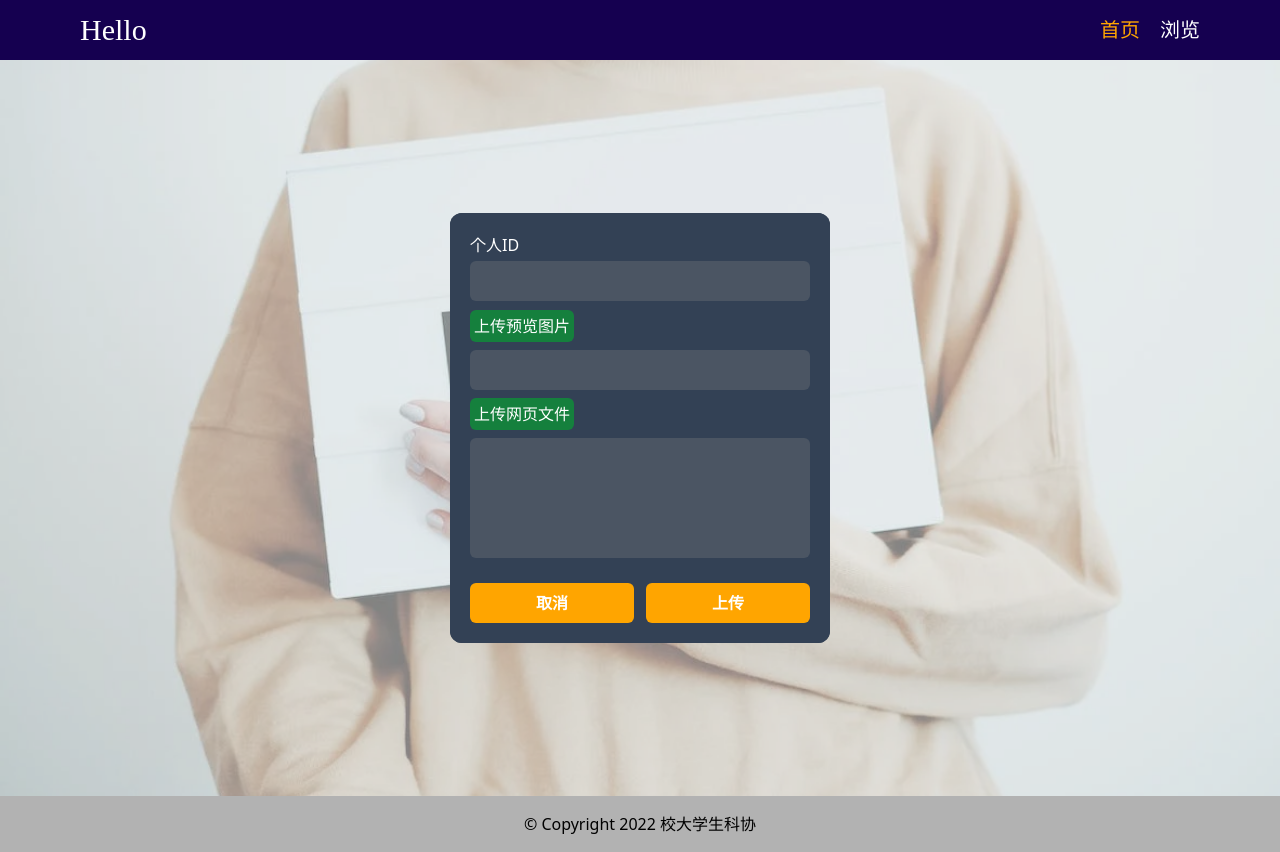
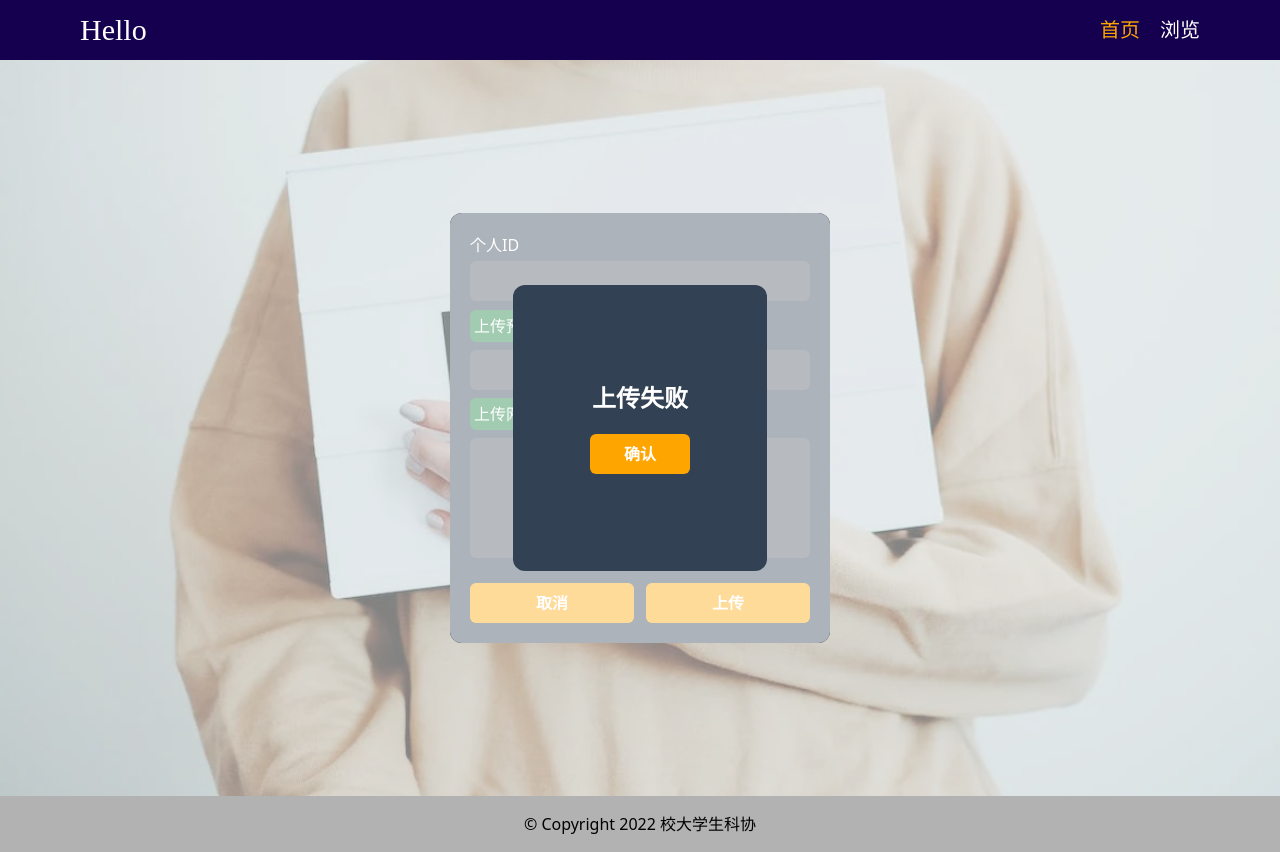
Before and after one commit to MR-Addict/hello, a React (Create React App) app: page / in a window 1280 px wide. Both pictures are taken after a click on the button "立即上传". Built offline with nearby package versions, Linux system fonts and the light colour scheme.

Commit message:
update before push

```diff
--- a/src/components/Upload/Upload.js
+++ b/src/components/Upload/Upload.js
@@ -9,7 +9,7 @@
   const [userID, setUseID] = useState("");
   const [sourceFiles, setSourceFiles] = useState([]);
   const [previewImage, setPreviewImage] = useState([]);
-  const [isUploaded, setIsUploaded] = useState(false);
+  const [isUploaded, setIsUploaded] = useState(true);
   const [isUploadFailed, setIsUploadFailed] = useState(false);
 
   const hiddenFileInput = useRef();
```
